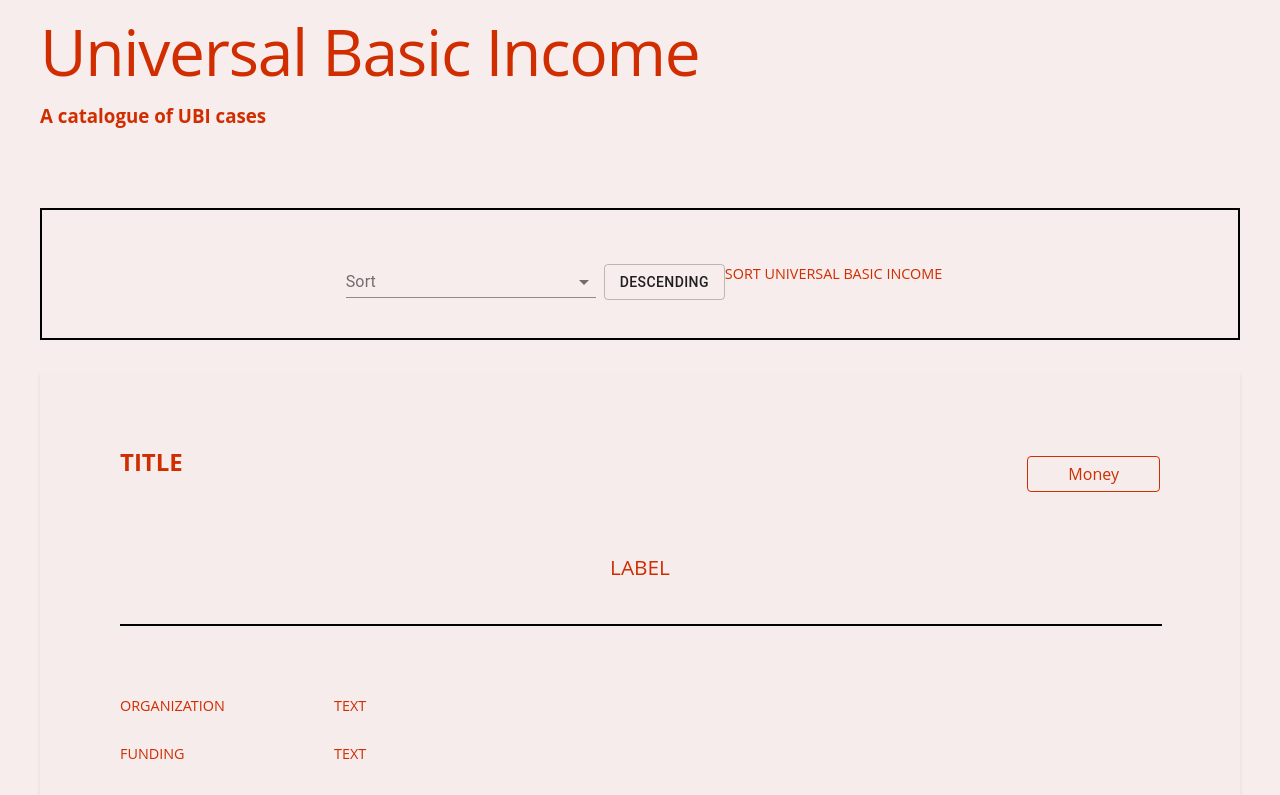
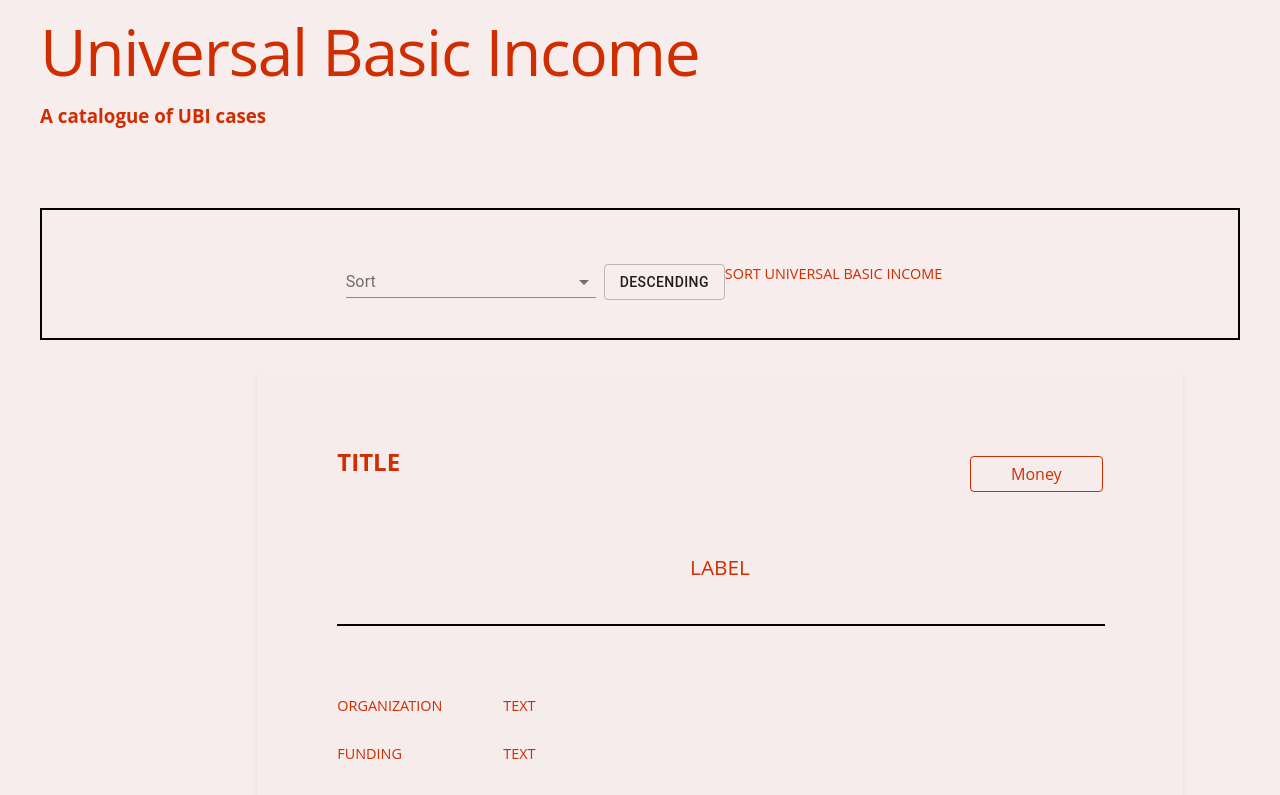
Before and after one commit to ColinRosati1/ubi, a React (Create React App) app: page /directory in a window 1280 px wide. Shown: the top 795 px of the page. Built offline with nearby package versions, Linux system fonts and the light colour scheme; no server answers.

Commit message:
Cleanup IndexWrapper

```diff
--- a/package.json
+++ b/package.json
@@ -16,9 +16,9 @@
     "react-redux": "^7.2.0",
     "react-router-dom": "^5.1.2",
     "react-scripts": "3.4.1",
+    "react-transition-group": "^4.3.0",
     "redux": "^4.0.5",
     "redux-actions": "^2.6.5",
-    "redux-devtools-extension": "^2.13.8",
     "redux-rest-actions": "^1.1.4",
     "redux-saga": "^1.1.3",
     "typescript": "^3.8.3"
@@ -63,6 +63,7 @@
     "eslint-plugin-node": "^11.1.0",
     "eslint-plugin-promise": "^4.2.1",
     "eslint-plugin-standard": "^4.0.1",
-    "gh-pages": "^2.2.0"
+    "gh-pages": "^2.2.0",
+    "redux-devtools-extension": "^2.13.8"
   }
 }
--- a/src/components/dedicated/Directory/IndexWrapper/index.tsx
+++ b/src/components/dedicated/Directory/IndexWrapper/index.tsx
@@ -6,18 +6,22 @@ import styles from './IndexWrapper.module.scss';
 import IndexCard from 'components/core/IndexCard';
 import Loader from 'components/core/Loader';
 import { Ubi } from 'types';
+import { TransitionGroup, CSSTransition } from 'react-transition-group';
 
 const IndexWrapper: FC = () => {
   const ubiFiltered: Ubi[] = useSelector(state => state.ubiFilter);
   const ubiList: Ubi[] = useSelector(state => state.ubiList);
   const _filtered = ubiFiltered.length === 0 ? ubiList : ubiFiltered;
-  const _body = !!ubiList.length ? (
-    Object.values(_filtered).map((item, index) => <IndexCard key={`${index}`} {...item} />)
-  ) : (
-    <Loader />
+  const filteredItems = Object.values(_filtered).map((item, index) => (
+    <IndexCard key={`${index}`} {...item} />
+  ));
+  const _body = !!!ubiList.length ? filteredItems : <Loader />;
+
+  return (
+    <div className={styles.wrapper}>
+      {!!ubiList.length ? <div>{filteredItems}</div> : <Loader />}
+    </div>
   );
-
-  return <div className={styles.wrapper}>{_body}</div>;
 };
 
 export default IndexWrapper;
```
Also changed, not shown: src/App.js (+3 -4 lines), 1 other file (tests, documents, lock files or other folders).
